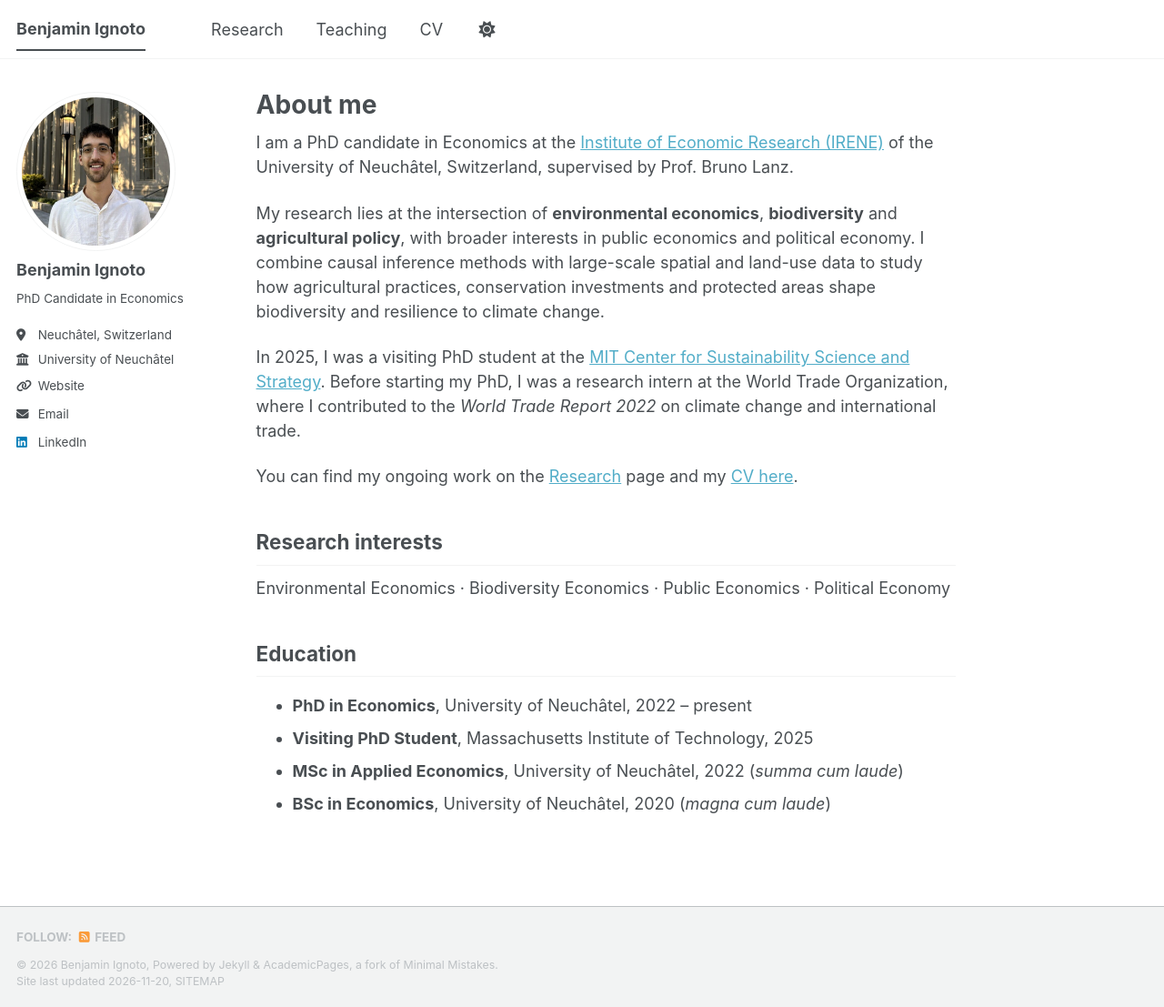
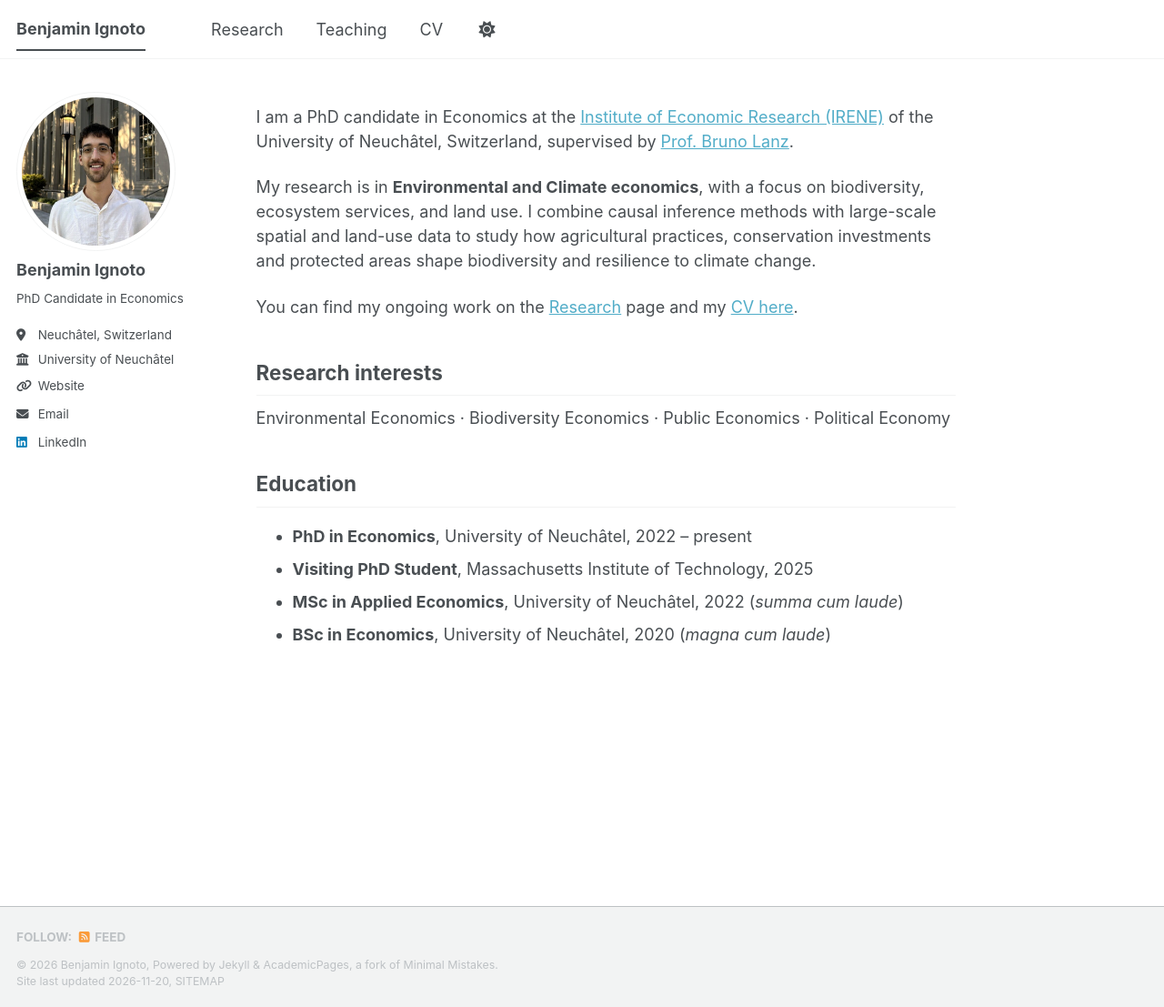
Before and after one commit to benjaminignoto/benjaminignoto.github.io, a Jekyll site: the page built from _pages/about.md, in a window 1280 px wide and 1107 px high. Shown: the whole window at 91% size. Built offline with Jekyll 4.4.1, drawn with Linux system fonts in a browser that asks for light colours; a script bundle is joined from its source files by our own code; a style sheet for code colours, icons or effects is not loaded.

Commit message:
Update about.md

```diff
--- a/_pages/about.md
+++ b/_pages/about.md
@@ -1,17 +1,15 @@
 ---
 permalink: /
-title: "About me"
+title: ""
 author_profile: true
 redirect_from:
   - /about/
   - /about.html
 ---
 
-I am a PhD candidate in Economics at the [Institute of Economic Research (IRENE)](https://www.unine.ch/irene/) of the University of Neuchâtel, Switzerland, supervised by Prof. Bruno Lanz.
+I am a PhD candidate in Economics at the [Institute of Economic Research (IRENE)](https://www.unine.ch/irene/) of the University of Neuchâtel, Switzerland, supervised by [Prof. Bruno Lanz](https://sites.google.com/site/brunolanzwebpage/).
 
-My research lies at the intersection of **environmental economics**, **biodiversity** and **agricultural policy**, with broader interests in public economics and political economy. I combine causal inference methods with large-scale spatial and land-use data to study how agricultural practices, conservation investments and protected areas shape biodiversity and resilience to climate change.
-
-In 2025, I was a visiting PhD student at the [MIT Center for Sustainability Science and Strategy](https://cs3.mit.edu/). Before starting my PhD, I was a research intern at the World Trade Organization, where I contributed to the *World Trade Report 2022* on climate change and international trade.
+My research is in **Environmental and Climate economics**, with a focus on biodiversity, ecosystem services, and land use. I combine causal inference methods with large-scale spatial and land-use data to study how agricultural practices, conservation investments and protected areas shape biodiversity and resilience to climate change.
 
 You can find my ongoing work on the [Research](/research/) page and my [CV here](/files/Benjamin_Ignoto_CV.pdf).
 
```
